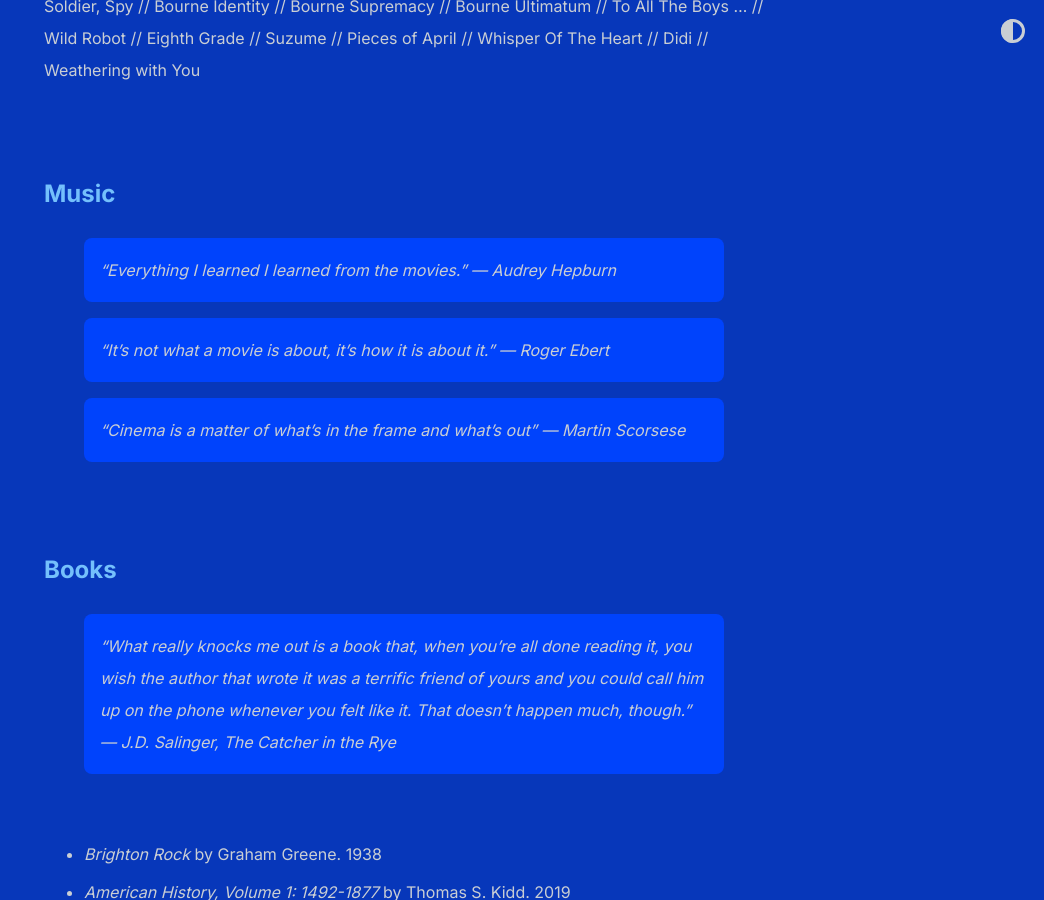
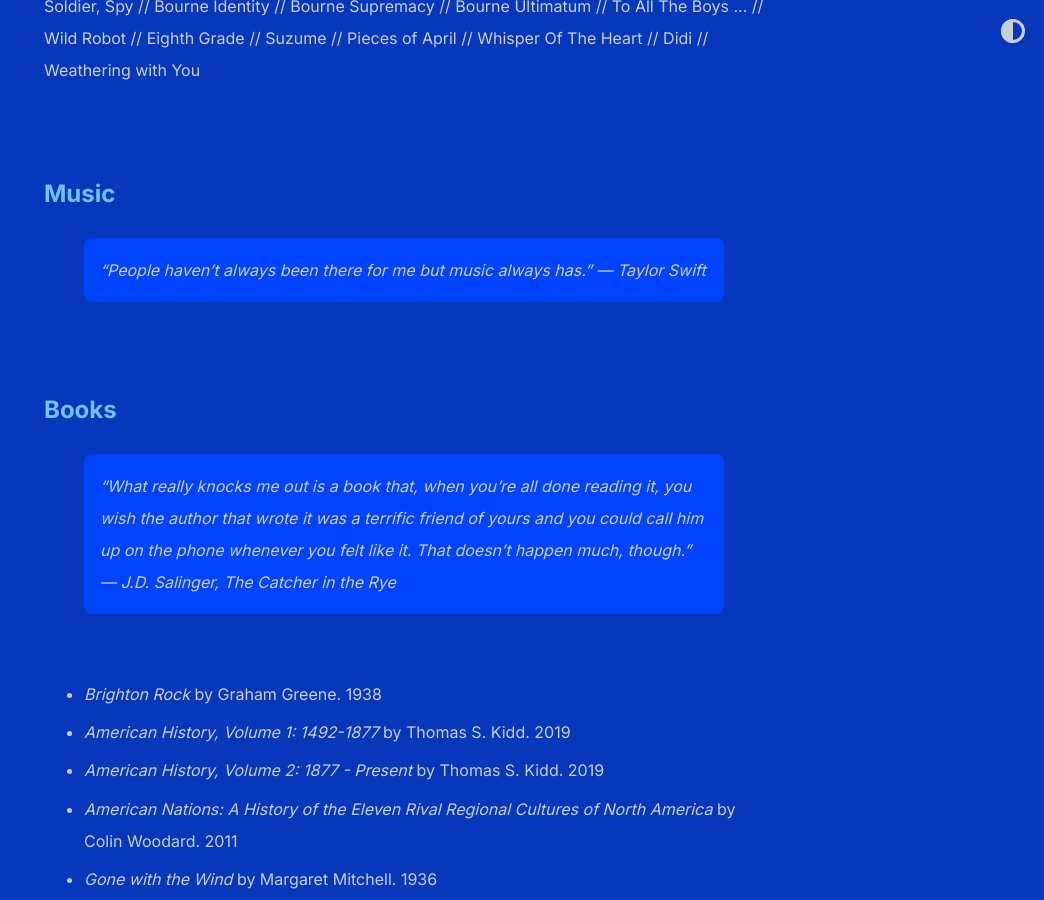
Before and after one commit to shihankanungo/shihankanungo.github.io, a Jekyll site: the page built from wrapped.md, in a window 1280 px wide and 900 px high, scrolled down 1772 px. Shown: the whole window, without its empty margins (236-1280 px from the left). Built offline with Jekyll 4.4.1, drawn with Linux system fonts in a browser that asks for light colours.

Commit message:
Update wrapped.md

```diff
--- a/wrapped.md
+++ b/wrapped.md
@@ -49,11 +49,7 @@
 
 ## Music
 
-> "Everything I learned I learned from the movies." --- Audrey Hepburn
-
-> "It's not what a movie is about, it's how it is about it." --- Roger Ebert
-
-> "Cinema is a matter of what's in the frame and what's out" --- Martin Scorsese
+> "People haven't always been there for me but music always has." --- Taylor Swift
 
 <br>
 
```
